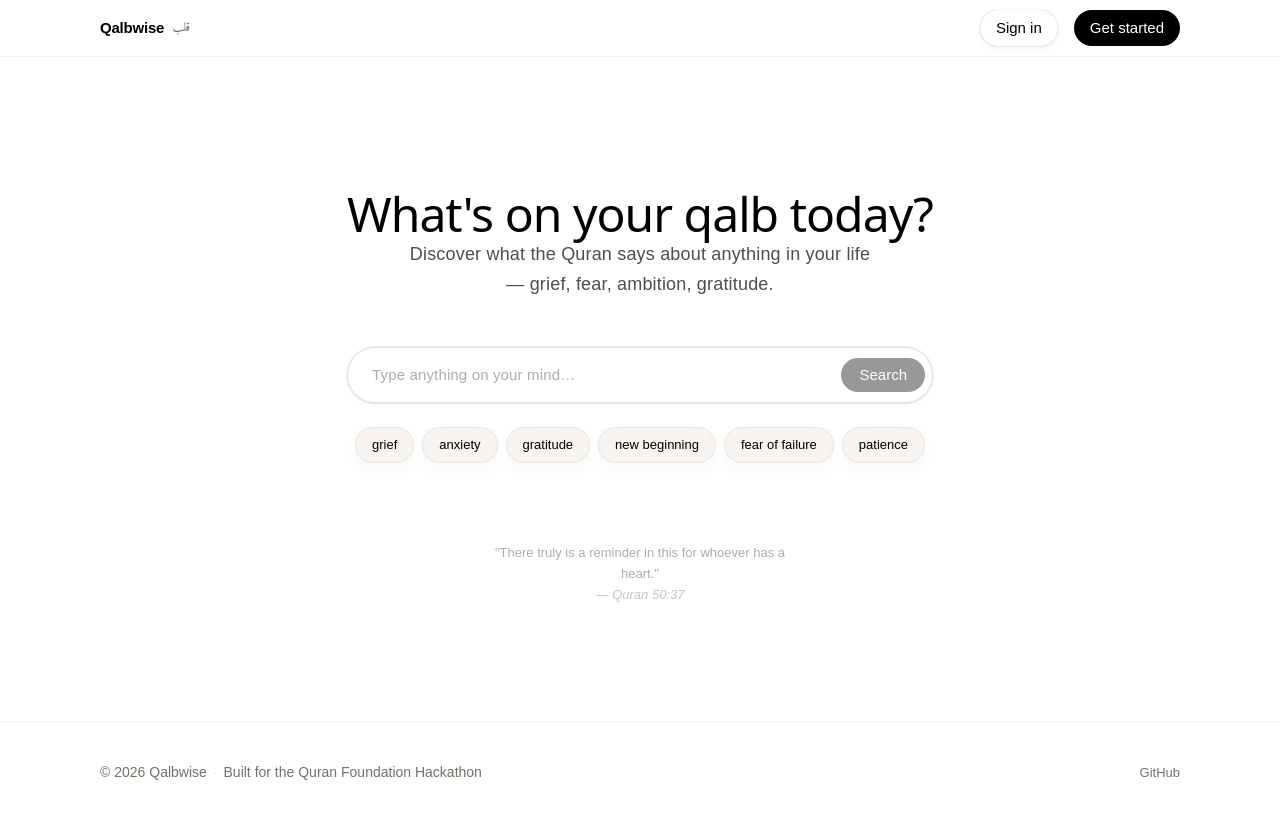
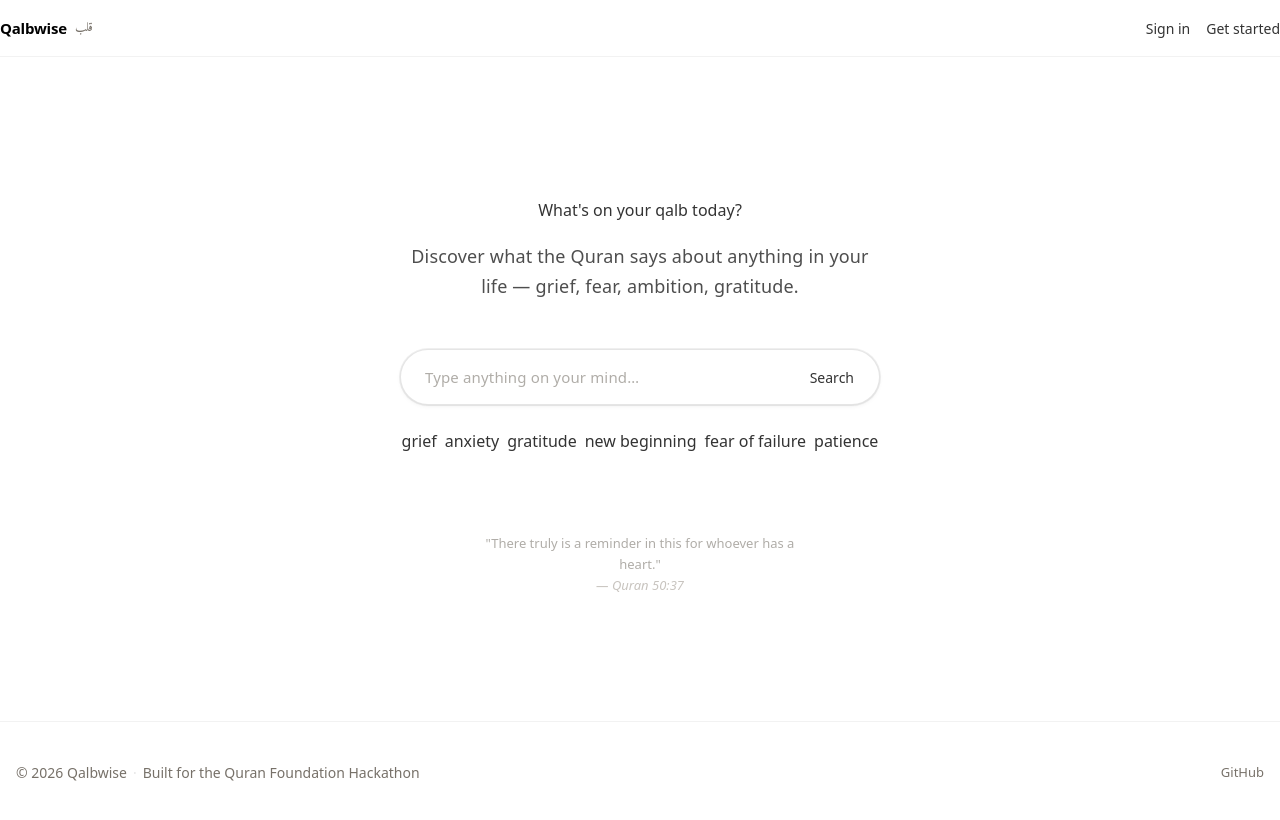
Before and after one commit to qalbwise/app, a React (Vite) app in the folder apps/web/: page / in a window 1280 px wide. Shown: the top 820 px of the page. Built offline with nearby package versions, Linux system fonts and the light colour scheme; no server answers; a web font is replaced by a local one; what openapi-fetch would draw is missing.

Commit message:
feat(web/css): theme adjustments and get rid unnecessary things

```diff
--- a/apps/web/src/styles.css
+++ b/apps/web/src/styles.css
@@ -2,279 +2,93 @@
 @import "tailwindcss";
 @import "tw-animate-css";
 @import "shadcn/tailwind.css";
-@import "@fontsource-variable/inter";
 
 @custom-variant dark (&:is(.dark *));
 @plugin "@tailwindcss/typography";
 
-/* ─── Font Stack ─────────────────────────────────────── */
 @theme {
   --font-sans: "Inter Variable", ui-sans-serif, system-ui, sans-serif;
-  --font-display: "Inter Variable", ui-sans-serif, system-ui, sans-serif;
+  --font-display:
+    "Plus Jakarta Sans Variable", ui-sans-serif, system-ui, sans-serif;
   --font-arabic: "Amiri", "Traditional Arabic", serif;
   --font-mono: ui-monospace, SFMono-Regular, Menlo, Monaco, Consolas, monospace;
 }
 
-/* ─── DESIGN.md Token Layer ──────────────────────────── */
 :root {
   /* Palette */
   --clr-white: #ffffff;
   --clr-light: #f5f5f5;
   --clr-warm-stone: rgba(245, 242, 239, 0.8);
   --clr-warm-stone-solid: #f5f2ef;
-  --clr-black: #000000;
+  --clr-black: #333;
   --clr-dark: #4e4e4e;
   --clr-muted: #777169;
   --clr-border: #e5e5e5;
   --clr-border-subtle: rgba(0, 0, 0, 0.05);
+  --clr-placeholder: #b0ada8;
+  --clr-subtle: #c8c4bf;
+  --clr-gold: #c59717;
 
   /* Shadows — sub-0.1 opacity, ElevenLabs signature */
   --shadow-inset: rgba(0, 0, 0, 0.075) 0px 0px 0px 0.5px inset;
-  --shadow-outline: rgba(0, 0, 0, 0.06) 0px 0px 0px 1px,
+  --shadow-outline:
+    rgba(0, 0, 0, 0.06) 0px 0px 0px 1px,
     rgba(0, 0, 0, 0.04) 0px 1px 2px, rgba(0, 0, 0, 0.04) 0px 2px 4px;
-  --shadow-card: rgba(0, 0, 0, 0.4) 0px 0px 1px,
-    rgba(0, 0, 0, 0.04) 0px 4px 4px;
+  --shadow-card:
+    rgba(0, 0, 0, 0.4) 0px 0px 1px, rgba(0, 0, 0, 0.04) 0px 4px 4px;
   --shadow-warm: rgba(78, 50, 23, 0.04) 0px 6px 16px;
   --shadow-soft: rgba(0, 0, 0, 0.04) 0px 4px 4px;
   --shadow-edge: rgba(0, 0, 0, 0.08) 0px 0px 0px 0.5px;
 
-  /* shadcn / Tailwind color system — warm-achromatic */
-  --background: oklch(1 0 0);
-  --foreground: oklch(0.085 0 0);
-  --card: oklch(1 0 0);
-  --card-foreground: oklch(0.085 0 0);
-  --popover: oklch(1 0 0);
-  --popover-foreground: oklch(0.085 0 0);
-  --primary: oklch(0.085 0 0);
-  --primary-foreground: oklch(1 0 0);
-  --secondary: oklch(0.967 0 0);
-  --secondary-foreground: oklch(0.085 0 0);
-  --muted: oklch(0.967 0 0);
-  --muted-foreground: oklch(0.51 0.012 60);
-  --accent: oklch(0.963 0.005 60);
-  --accent-foreground: oklch(0.085 0 0);
-  --destructive: oklch(0.577 0.245 27.325);
-  --border: oklch(0.91 0 0);
-  --input: oklch(0.91 0 0);
+  /* shadcn / Tailwind color system — ElevenLabs warm-achromatic */
+  --background: var(--clr-white);
+  --foreground: var(--clr-black);
+  --card: var(--clr-white);
+  --card-foreground: var(--clr-black);
+  --popover: var(--clr-white);
+  --popover-foreground: var(--clr-black);
+  --primary: var(--clr-black);
+  --primary-foreground: var(--clr-white);
+  --secondary: var(--clr-light);
+  --secondary-foreground: var(--clr-dark);
+  --muted: var(--clr-light);
+  --muted-foreground: var(--clr-muted);
+  --accent: var(--clr-warm-stone);
+  --accent-foreground: var(--clr-black);
+  --destructive: #dc2626;
+  --border: var(--clr-border);
+  --input: var(--clr-border);
   --ring: oklch(0.708 0 0);
   --radius: 0.625rem;
-  --sidebar: oklch(0.985 0 0);
-  --sidebar-foreground: oklch(0.085 0 0);
-  --sidebar-primary: oklch(0.085 0 0);
-  --sidebar-primary-foreground: oklch(1 0 0);
-  --sidebar-accent: oklch(0.967 0 0);
-  --sidebar-accent-foreground: oklch(0.085 0 0);
-  --sidebar-border: oklch(0.91 0 0);
+  --sidebar: var(--clr-white);
+  --sidebar-foreground: var(--clr-black);
+  --sidebar-primary: var(--clr-black);
+  --sidebar-primary-foreground: var(--clr-white);
+  --sidebar-accent: var(--clr-light);
+  --sidebar-accent-foreground: var(--clr-black);
+  --sidebar-border: var(--clr-border);
   --sidebar-ring: oklch(0.708 0 0);
 }
 
-/* ─── Base Resets ────────────────────────────────────── */
 * {
   box-sizing: border-box;
 }
 
-html,
-body,
-#app {
-  min-height: 100%;
-}
-
-body {
-  margin: 0;
-  color: var(--clr-black);
-  font-family: var(--font-sans);
-  background-color: var(--clr-white);
-  -webkit-font-smoothing: antialiased;
-  -moz-osx-font-smoothing: grayscale;
-  overflow-x: hidden;
-}
-
-/* ─── Layout Utilities ───────────────────────────────── */
-.page-wrap {
-  width: min(1080px, calc(100% - 2rem));
-  margin-inline: auto;
-}
-
-/* ─── Display Typography (Inter 300 proxying Waldenburg) */
-.display-hero {
-  font-family: var(--font-display);
-  font-size: clamp(36px, 5vw, 48px);
-  font-weight: 300;
-  line-height: 1.08;
-  letter-spacing: -0.96px;
-  color: var(--clr-black);
-  margin: 0;
-}
-
-.display-heading {
-  font-family: var(--font-display);
-  font-size: clamp(28px, 3.5vw, 36px);
-  font-weight: 300;
-  line-height: 1.17;
-  color: var(--clr-black);
-  margin: 0;
-}
-
-.card-heading {
-  font-family: var(--font-display);
-  font-size: 32px;
-  font-weight: 300;
-  line-height: 1.13;
-  color: var(--clr-black);
-  margin: 0;
-}
-
-/* ─── Body Typography ────────────────────────────────── */
-.body-large {
-  font-size: 20px;
-  font-weight: 400;
-  line-height: 1.35;
-  color: var(--clr-dark);
-  margin: 0;
-}
-
-.body-standard {
-  font-size: 16px;
-  font-weight: 400;
-  line-height: 1.5;
-  letter-spacing: 0.16px;
-  color: var(--clr-dark);
-  margin: 0;
-}
-
-.caption {
-  font-size: 14px;
-  font-weight: 400;
-  line-height: 1.43;
-  letter-spacing: 0.14px;
-  color: var(--clr-muted);
-  margin: 0;
-}
-
-/* ─── Card Surfaces ──────────────────────────────────── */
-.card-surface {
-  background: var(--clr-white);
-  border-radius: 20px;
-  box-shadow: var(--shadow-outline);
-}
-
-.card-surface-warm {
-  background: var(--clr-warm-stone-solid);
-  border-radius: 20px;
-  box-shadow: var(--shadow-warm);
-}
-
-/* ─── Pill Buttons ───────────────────────────────────── */
-.pill-btn-black {
-  display: inline-flex;
-  align-items: center;
-  justify-content: center;
-  height: 36px;
-  padding: 0 16px;
-  border-radius: 9999px;
-  background: var(--clr-black);
-  color: var(--clr-white);
-  font-size: 15px;
-  font-weight: 500;
-  line-height: 1.47;
-  cursor: pointer;
-  border: none;
-  transition: opacity 0.15s ease;
-  text-decoration: none;
-  white-space: nowrap;
-  font-family: var(--font-sans);
-}
-
-.pill-btn-black:hover {
-  opacity: 0.85;
-  color: var(--clr-white);
-}
-
-.pill-btn-black:disabled {
-  opacity: 0.4;
-  cursor: default;
-}
-
-.pill-btn-white {
-  display: inline-flex;
-  align-items: center;
-  justify-content: center;
-  height: 36px;
-  padding: 0 16px;
-  border-radius: 9999px;
-  background: var(--clr-white);
-  color: var(--clr-black);
-  font-size: 15px;
-  font-weight: 500;
-  box-shadow: var(--shadow-card);
-  cursor: pointer;
-  border: none;
-  transition: box-shadow 0.15s ease;
-  font-family: var(--font-sans);
-  white-space: nowrap;
-}
-
-.warm-btn {
-  display: inline-flex;
-  align-items: center;
-  justify-content: center;
-  padding: 8px 16px;
-  border-radius: 30px;
-  background: var(--clr-warm-stone);
-  color: var(--clr-black);
-  font-size: 13px;
-  font-weight: 500;
-  line-height: 1.38;
-  box-shadow: var(--shadow-warm);
-  cursor: pointer;
-  border: 1px solid rgba(78, 50, 23, 0.08);
-  transition: box-shadow 0.15s ease, opacity 0.15s ease;
-  font-family: var(--font-sans);
-  white-space: nowrap;
-}
-
-.warm-btn:hover {
-  box-shadow: rgba(78, 50, 23, 0.08) 0px 6px 20px;
-}
-
-.warm-btn:disabled {
-  opacity: 0.4;
-  cursor: default;
-}
-
-/* ─── Navigation ─────────────────────────────────────── */
-.nav-link {
-  font-size: 15px;
-  font-weight: 500;
-  letter-spacing: 0.15px;
-  color: var(--clr-dark);
-  text-decoration: none;
-  transition: color 0.15s ease;
-}
-
-.nav-link:hover {
-  color: var(--clr-black);
-}
-
-/* ─── Skeleton Loading ───────────────────────────────── */
-@keyframes skeleton-pulse {
-  0%,
-  100% {
-    opacity: 1;
+@layer base {
+  * {
+    @apply border-border outline-ring/50;
   }
-  50% {
-    opacity: 0.45;
+  body {
+    @apply bg-background text-foreground m-0 antialiased;
+  }
+  html {
+    @apply font-display;
+  }
+  .main-wrap {
+    @apply px-8 sm:px-32 md:px-40 lg:px-75 xl:px-80;
   }
 }
 
-.skeleton-pulse {
-  animation: skeleton-pulse 1.6s ease-in-out infinite;
-  background: var(--clr-light);
-  border-radius: 4px;
-  display: block;
-}
-
-/* ─── Arabic Text ────────────────────────────────────── */
 .arabic-text {
   font-family: var(--font-arabic);
   direction: rtl;
@@ -282,7 +96,7 @@ body {
   font-size: var(--arabic-text-size, 22px);
   font-stretch: normal;
   line-height: 2;
-  color: var(--clr-black);
+  color: var(--color-gray-800);
   background: var(--clr-warm-stone);
   border-radius: 12px;
   padding: 16px 20px;
@@ -290,26 +104,17 @@ body {
   text-rendering: optimizeLegibility;
 }
 
-/* ─── Animations ─────────────────────────────────────── */
-@keyframes fade-up {
-  from {
-    opacity: 0;
-    transform: translateY(10px);
-  }
-  to {
-    opacity: 1;
-    transform: translateY(0);
+@media (prefers-reduced-motion: reduce) {
+  *,
+  *::before,
+  *::after {
+    animation-duration: 0.01ms !important;
+    animation-iteration-count: 1 !important;
+    transition-duration: 0.01ms !important;
   }
 }
 
-.fade-up {
-  animation: fade-up 0.5s cubic-bezier(0.16, 1, 0.3, 1) both;
-}
-
-/* ─── @theme inline (Tailwind token mapping) ─────────── */
 @theme inline {
-  --font-heading: var(--font-display);
-  --font-sans: "Inter Variable", sans-serif;
   --color-background: var(--background);
   --color-foreground: var(--foreground);
   --color-card: var(--card);
@@ -336,6 +141,11 @@ body {
   --color-sidebar-primary: var(--sidebar-primary);
   --color-sidebar-foreground: var(--sidebar-foreground);
   --color-sidebar: var(--sidebar);
+  --color-gold: var(--clr-gold);
+  --color-dark: var(--clr-dark);
+  --color-light: var(--clr-light);
+  --color-warm-stone: var(--clr-warm-stone);
+  --color-warm-stone-solid: var(--clr-warm-stone-solid);
   --radius-sm: calc(var(--radius) * 0.6);
   --radius-md: calc(var(--radius) * 0.8);
   --radius-lg: var(--radius);
@@ -344,15 +154,3 @@ body {
   --radius-3xl: calc(var(--radius) * 2.2);
   --radius-4xl: calc(var(--radius) * 2.6);
 }
-
-@layer base {
-  * {
-    @apply border-border outline-ring/50;
-  }
-  body {
-    @apply bg-background text-foreground;
-  }
-  html {
-    @apply font-sans;
-  }
-}
```
